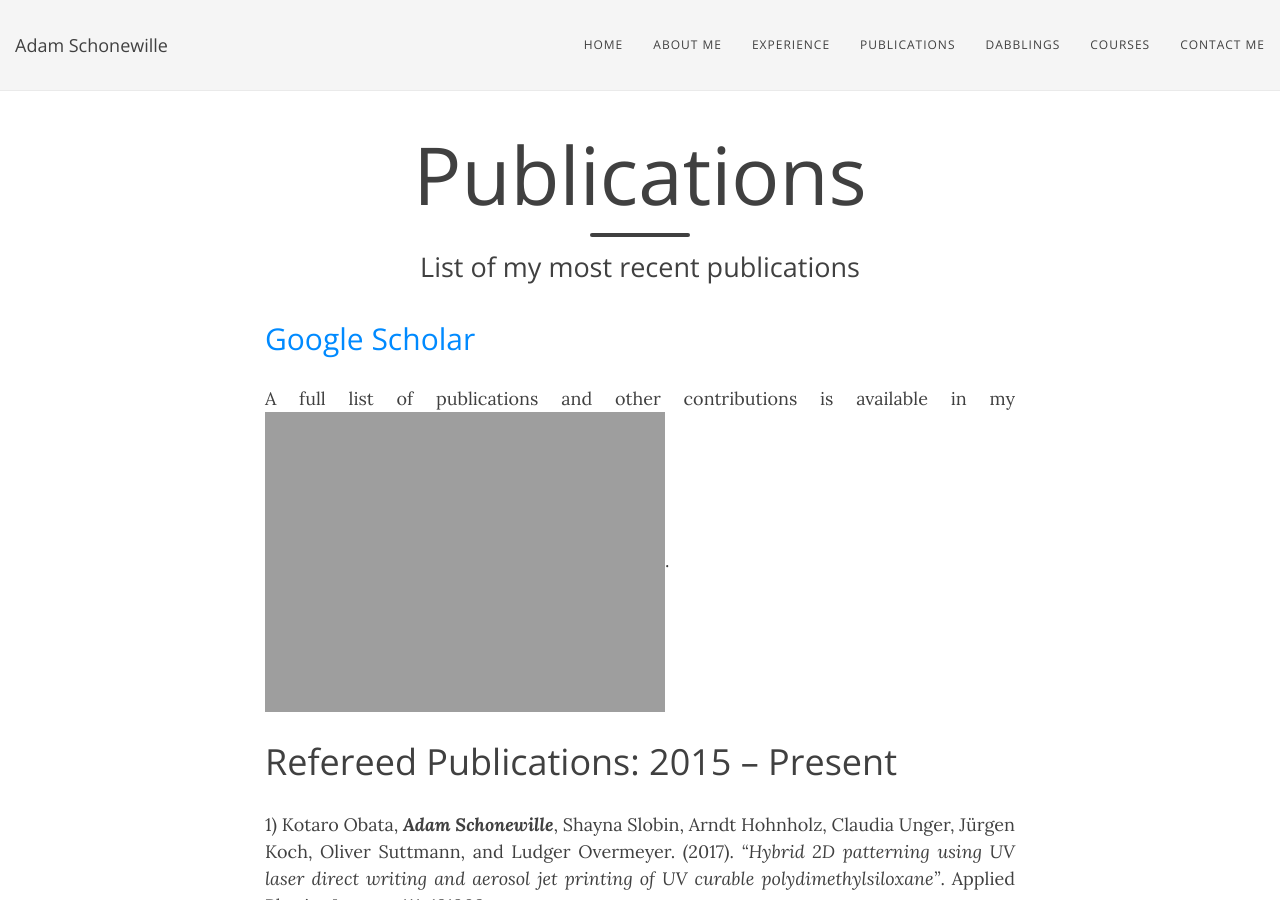
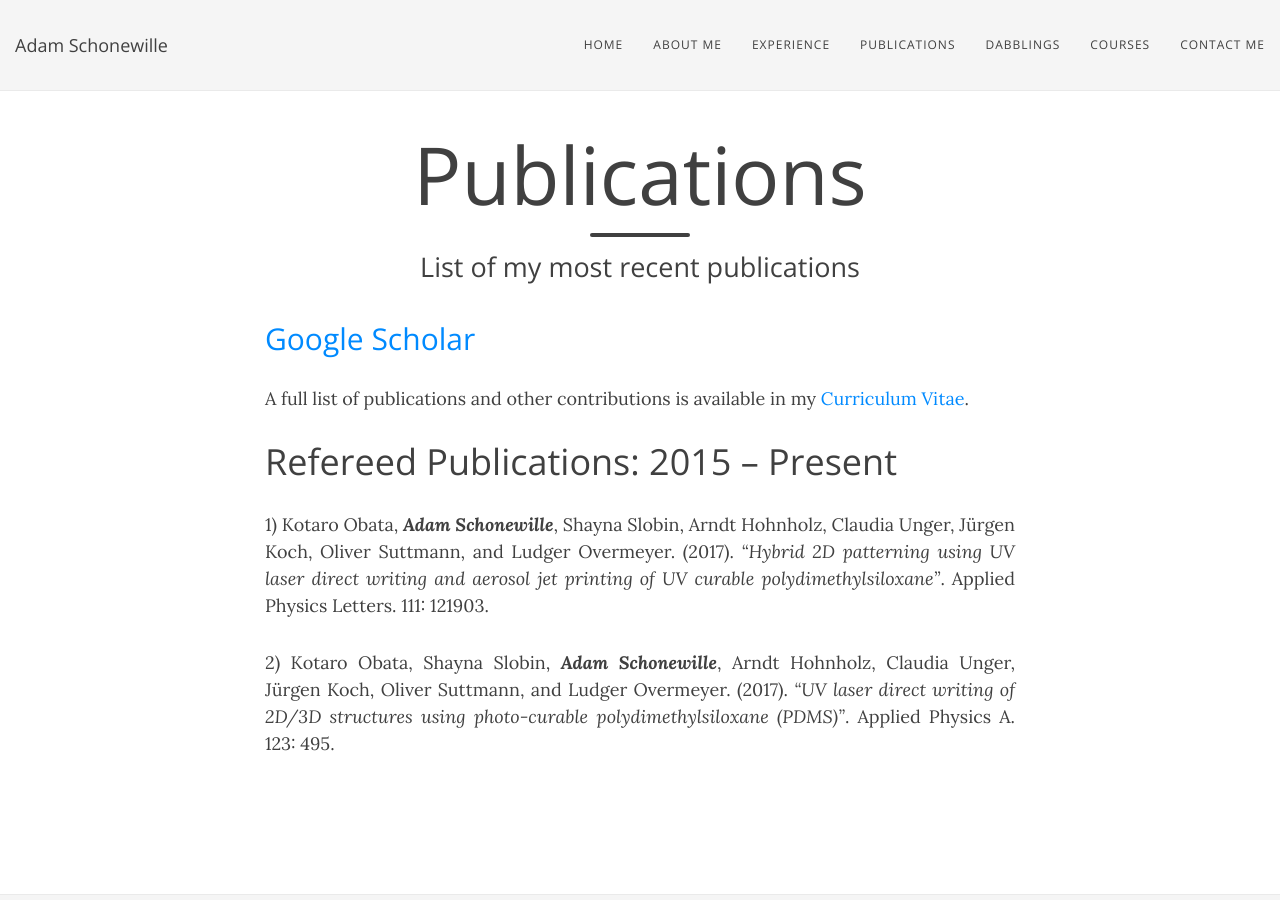
Before and after one commit to adamschonewille/adamschonewille.github.io, a Jekyll site: the page built from pub.md, in a window 1280 px wide and 900 px high. Built offline with Jekyll 4.4.1, drawn with Linux system fonts in a browser that asks for light colours; nearby versions of some CDN libraries.

Commit message:
Trying to fix the CV link in md problem

```diff
--- a/pub.md
+++ b/pub.md
@@ -6,7 +6,7 @@ subtitle: List of my most recent publications
 
 ## [Google Scholar](https://scholar.google.ca/citations?user=kkYdbDMAAAAJ&hl=en&oi=ao)
 
-A full list of publications and other contributions is available in my ![Curriculum Vitae](https://adamschonewille.github.io/pdfs/20180917_Adam_Schonewille_CV.pdf "Curriculum Vitae").
+A full list of publications and other contributions is available in my [Curriculum Vitae](https://adamschonewille.github.io/pdfs/20180917_Adam_Schonewille_CV.pdf "Curriculum Vitae").
 
 <!--The name of students that work under my supervision are *italicized*.-->
 
```
